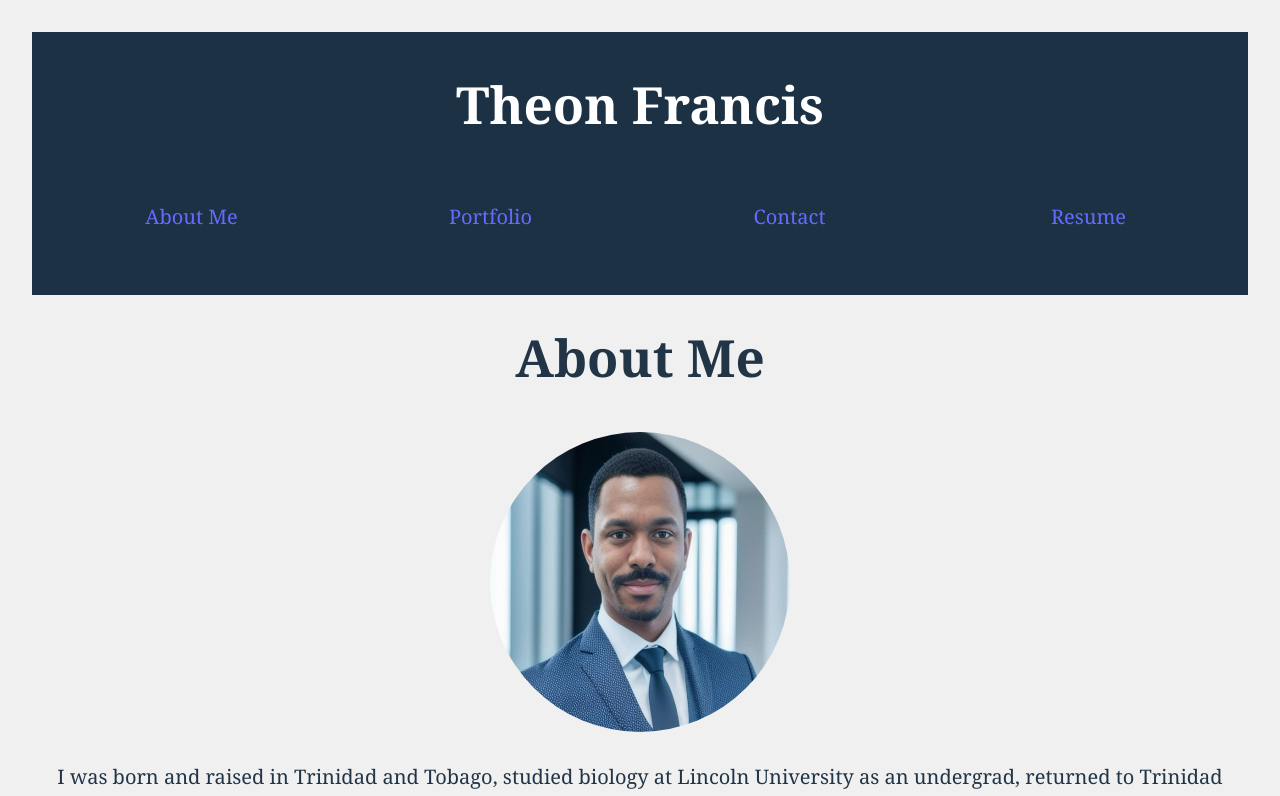
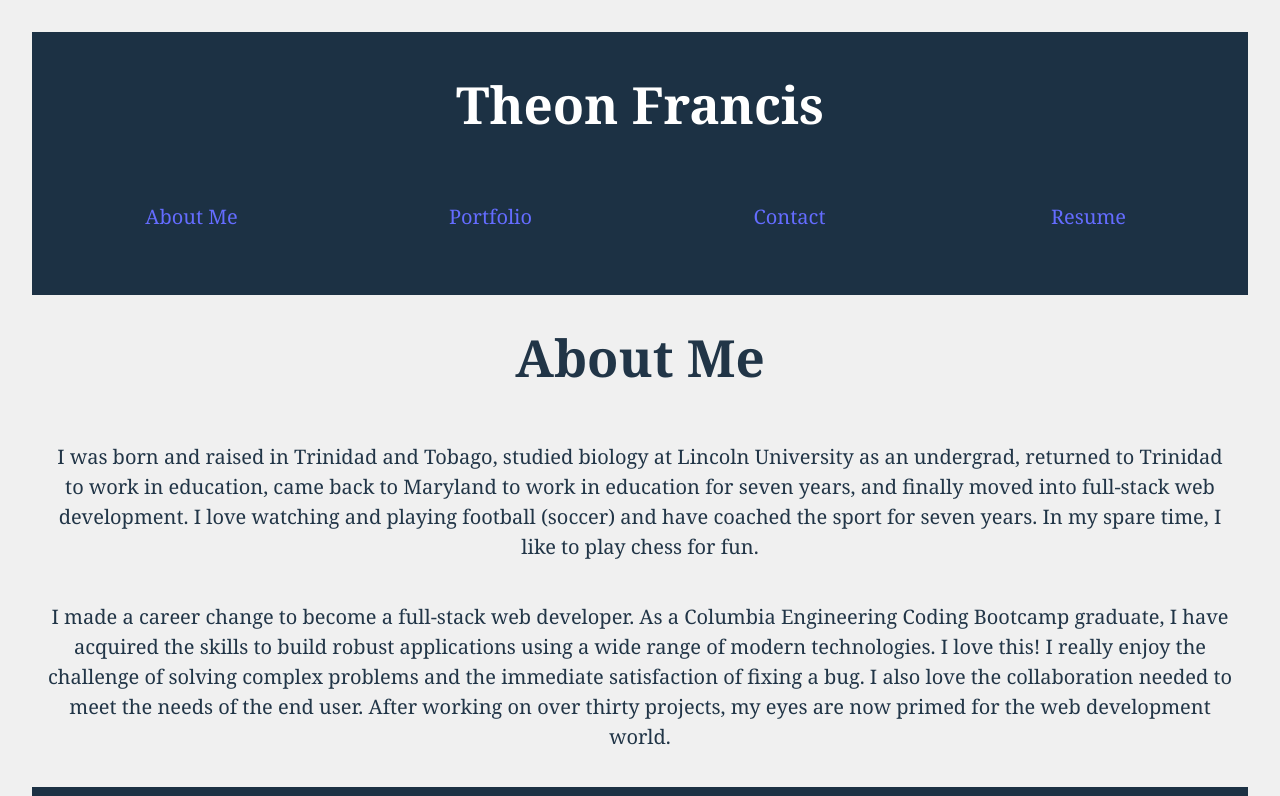
Before and after one commit to Theon87/portfolio-of-work-samples, a React (Vite) app: page / in a window 1280 px wide. Shown: the top 796 px of the page. Built offline with nearby package versions, Linux system fonts and the light colour scheme.

Commit message:
remove broken images

```diff
--- a/src/components/pages/AboutMe.jsx
+++ b/src/components/pages/AboutMe.jsx
@@ -5,7 +5,7 @@ const AboutMe = () => {
     <>
       <h1>About Me</h1>
       <div className='about-me'>
-          <img src='../src/assets/images/profilephoto.jpg' alt='photo of Theon Francis' className='profilePhoto'/>
+          {/* <img src='../src/assets/images/profilephoto.jpg' alt='photo of Theon Francis' className='profilePhoto'/> */}
           <p>
             I was born and raised in Trinidad and Tobago, studied biology at Lincoln University as an undergrad, returned to Trinidad to work in education, came back to Maryland to work in education for seven years, and finally moved into full-stack web development. I love watching and playing football (soccer) and have coached the sport for seven years. In my spare time, I like to play chess for fun.
           </p>
--- a/src/components/pages/Portfolio.jsx
+++ b/src/components/pages/Portfolio.jsx
@@ -35,7 +35,7 @@ const Portfolio = () => {
                   <p>
                     {project.description}
                   </p>
-                  <img src={project.image} alt={project.title} />
+                  {/* <img src={project.image} alt={project.title} /> */}
                   <br />
                   <a href={project.deployed} target='_blank' rel='noopener noreferrer'>App</a>
                   <br />
```
